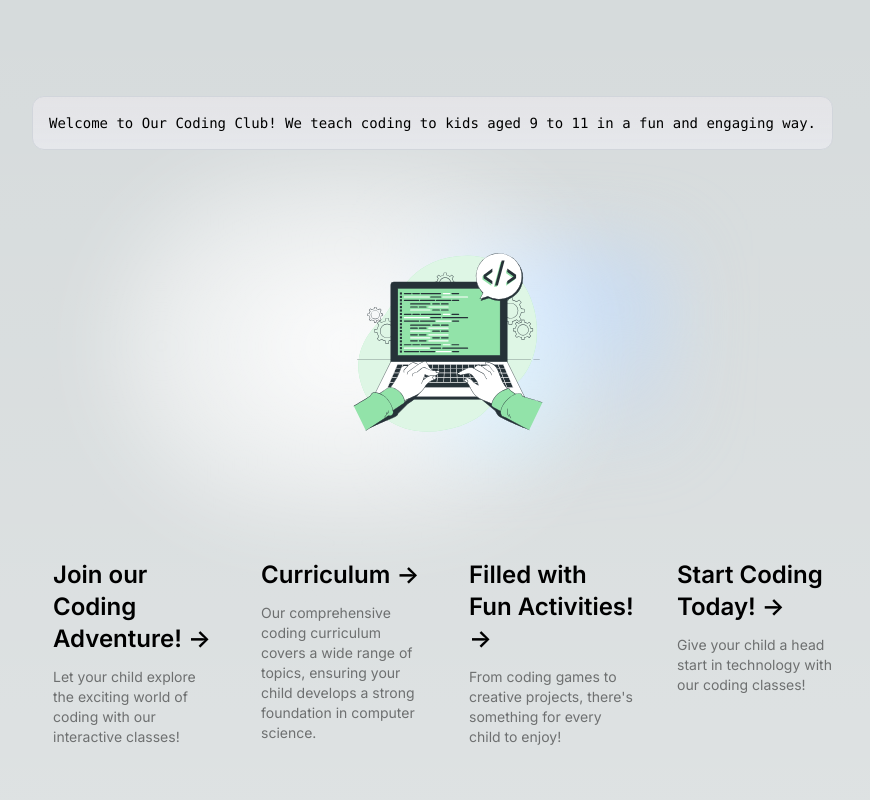
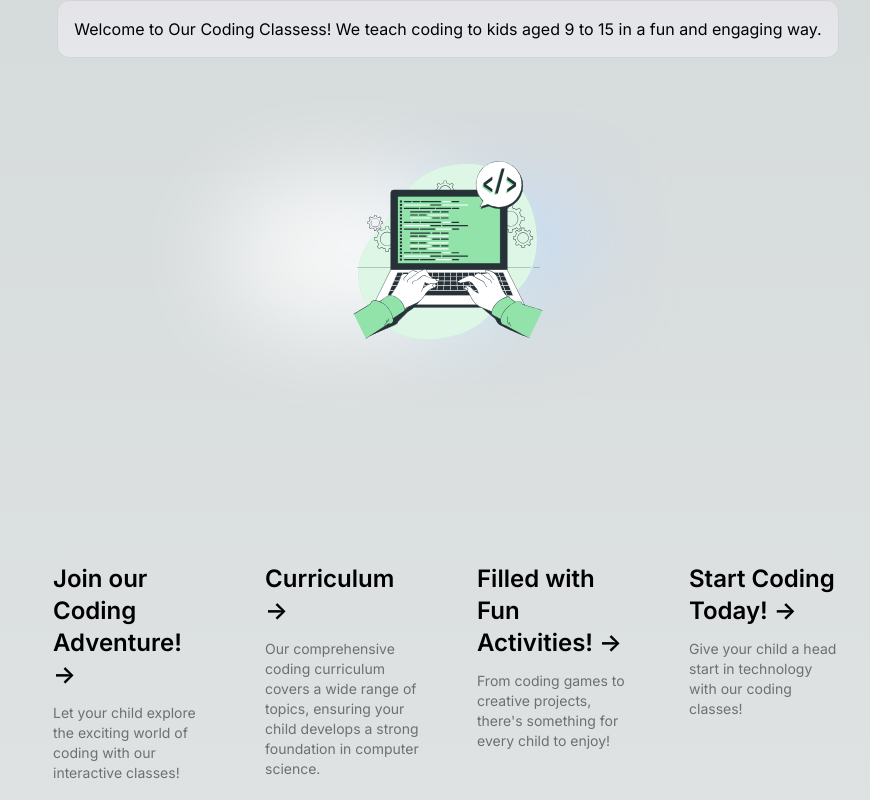
Before and after one commit to dIB59/study, a Next.js app in the folder study-here/: page / in a window 1280 px wide. Shown: the top 800 px of the page, without its empty margins (192-1062 px from the left). Built offline with nearby package versions, Linux system fonts and the light colour scheme.

Commit message:
website more mobile friendly

```diff
--- a/study-here/src/app/page.tsx
+++ b/study-here/src/app/page.tsx
@@ -1,15 +1,39 @@
 import Image from "next/image";
 
+
 export default function Home() {
+  function CardLink({ href, title, description }: { href: string, title: string, description: string }) {
+    return (
+        <a
+          href={href}
+          className="group rounded-lg border border-transparent px-5 py-4 transition-colors hover:border-gray-300 hover:bg-gray-100 hover:dark:border-neutral-700 hover:dark:bg-neutral-800/30 block"
+        >
+          <h2 className="mb-3 text-2xl font-semibold">
+              {title}{" "}
+              <span className="inline-block transition-transform group-hover:translate-x-1 motion-reduce:transform-none">
+                  -&gt;
+              </span>
+          </h2>
+          <p className="m-0 max-w-[30ch] text-sm opacity-50">
+              {description}
+          </p>
+      </a>
+    );
+  }
+
   return (
-    <main className="flex min-h-screen flex-col items-center justify-between">
-      <div className="z-10 w-full max-w-5xl items-center justify-between font-mono text-sm lg:flex p-24">
-        <p className="fixed left-0 top-0 flex w-full justify-center border-b border-gray-300 bg-gradient-to-b from-zinc-200 pb-6 pt-8 backdrop-blur-2xl dark:border-neutral-800 dark:bg-zinc-800/30 dark:from-inherit lg:static lg:w-auto lg:rounded-xl lg:border lg:bg-gray-200 lg:p-4 lg:dark:bg-zinc-800/30">
-          Welcome to Our Coding Club! We teach coding to kids aged 9 to 11 in a fun and engaging way.
+    <main className="flex flex-col items-center justify-between min-h-screen">
+      <div >
+        <p className="px-4 w-full text-center border-b
+         border-gray-300 bg-gradient-to-b
+         from-zinc-200 pb-6 pt-8 backdrop-blur-2xl
+         dark:border-neutral-800 dark:bg-zinc-800/30 dark:from-inherit lg:static lg:w-auto lg:rounded-xl lg:border
+         lg:bg-gray-200 lg:p-4 lg:dark:bg-zinc-800/30">
+          Welcome to Our Coding Classess! We teach coding to kids aged 9 to 15 in a fun and engaging way.
         </p>
       </div>
 
-      <div className="relative z-[-1] flex place-items-center before:absolute before:h-[300px] before:w-full before:-translate-x-1/2 before:rounded-full before:bg-gradient-radial before:from-white before:to-transparent before:blur-2xl before:content-[&apos;&apos;] after:absolute after:-z-20 after:h-[180px] after:w-full after:translate-x-1/3 after:bg-gradient-conic after:from-sky-200 after:via-blue-200 after:blur-2xl after:content-[&apos;&apos;] before:dark:bg-gradient-to-br before:dark:from-transparent before:dark:to-blue-700 before:dark:opacity-10 after:dark:from-sky-900 after:dark:via-[#0141ff] after:dark:opacity-40 sm:before:w-[480px] sm:after:w-[240px] before:lg:h-[360px]">
+      <div className="relative z-[-1] flex place-items-center p-6 lg:p-24 before:absolute before:h-[200px] before:w-[200px] before:-translate-x-1/2 before:rounded-full before:bg-gradient-radial before:from-white before:to-transparent before:blur-2xl before:content-[''] after:absolute after:-z-20 after:h-[120px] after:w-[120px] after:translate-x-1/3 after:bg-gradient-conic after:from-sky-200 after:via-blue-200 after:blur-2xl after:content-[''] before:dark:bg-gradient-to-br before:dark:from-transparent before:dark:to-blue-700 before:dark:opacity-10 after:dark:from-sky-900 after:dark:via-[#0141ff] after:dark:opacity-40 sm:before:w-[300px] sm:after:w-[180px]">
         <Image
           className="relative dark:drop-shadow-[0_0_0.3rem_#ffffff70] dark"
           src="/coding2.svg"
@@ -20,69 +44,14 @@ export default function Home() {
         />
       </div>
 
-      <div className="mb-32 grid text-center lg:mb-0 lg:w-full lg:max-w-5xl lg:grid-cols-4 lg:text-left p-24">
-        <a
-          href="#coding-adventure"
-          className="group rounded-lg border border-transparent px-5 py-4 transition-colors hover:border-gray-300 hover:bg-gray-100 hover:dark:border-neutral-700 hover:dark:bg-neutral-800/30"
-        >
-          <h2 className="mb-3 text-2xl font-semibold">
-            Join our Coding Adventure!{" "}
-            <span className="inline-block transition-transform group-hover:translate-x-1 motion-reduce:transform-none">
-              -&gt;
-            </span>
-          </h2>
-          <p className="m-0 max-w-[30ch] text-sm opacity-50">
-            Let your child explore the exciting world of coding with our interactive classes!
-          </p>
-        </a>
+      <section className="mb-32 grid text-center lg:mb-0 lg:w-full lg:max-w-5xl lg:grid-cols-4 lg:text-left p-6 lg:p-24 gap-4">
+        <CardLink href="#coding-adventure" title="Join our Coding Adventure!" description="Let your child explore the exciting world of coding with our interactive classes!" />
+        <CardLink href="#curriculum" title="Curriculum" description="Our comprehensive coding curriculum covers a wide range of topics, ensuring your child develops a strong foundation in computer science." />
+        <CardLink href="#fun-activities" title="Filled with Fun Activities!" description="From coding games to creative projects, there's something for every child to enjoy!" />
+        <CardLink href="#start-coding" title="Start Coding Today!" description="Give your child a head start in technology with our coding classes!" />
+      </section>
 
-        <a
-          href="#curriculum"
-          className="group rounded-lg border border-transparent px-5 py-4 transition-colors hover:border-gray-300 hover:bg-gray-100 hover:dark:border-neutral-700 hover:dark:bg-neutral-800/30"
-        >
-          <h2 className="mb-3 text-2xl font-semibold">
-            Curriculum{" "}
-            <span className="inline-block transition-transform group-hover:translate-x-1 motion-reduce:transform-none">
-              -&gt;
-            </span>
-          </h2>
-          <p className="m-0 max-w-[30ch] text-sm opacity-50">
-            Our comprehensive coding curriculum covers a wide range of topics, ensuring your child develops a strong foundation in computer science.
-          </p>
-        </a>
-
-        <a
-          href="#fun-activities"
-          className="group rounded-lg border border-transparent px-5 py-4 transition-colors hover:border-gray-300 hover:bg-gray-100 hover:dark:border-neutral-700 hover:dark:bg-neutral-800/30"
-        >
-          <h2 className="mb-3 text-2xl font-semibold">
-            Filled with Fun Activities!{" "}
-            <span className="inline-block transition-transform group-hover:translate-x-1 motion-reduce:transform-none">
-              -&gt;
-            </span>
-          </h2>
-          <p className="m-0 max-w-[30ch] text-sm opacity-50">
-            From coding games to creative projects, there&apos;s something for every child to enjoy!
-          </p>
-        </a>
-
-        <a
-          href="#start-coding"
-          className="group rounded-lg border border-transparent px-5 py-4 transition-colors hover:border-gray-300 hover:bg-gray-100 hover:dark:border-neutral-700 hover:dark:bg-neutral-800/30"
-        >
-          <h2 className="mb-3 text-2xl font-semibold">
-            Start Coding Today!{" "}
-            <span className="inline-block transition-transform group-hover:translate-x-1 motion-reduce:transform-none">
-              -&gt;
-            </span>
-          </h2>
-          <p className="m-0 max-w-[30ch] text-balance text-sm opacity-50">
-            Give your child a head start in technology with our coding classes!
-          </p>
-        </a>
-      </div>
-
-      <section id="coding-adventure" className="w-full max-w-5xl p-24 min-h-screen flex items-center justify-center">
+      <section id="coding-adventure" className="w-full max-w-5xl p-6 lg:p-24 min-h-screen flex items-center justify-center">
         <div className="grid grid-cols-1 md:grid-cols-2 gap-8 items-center">
           <Image
             src="/coding.svg"
@@ -104,7 +73,7 @@ export default function Home() {
         </div>
       </section>
 
-      <section id="curriculum" className="w-full max-w-5xl p-24 min-h-screen flex flex-col justify-center">
+      <section id="curriculum" className="w-full max-w-5xl p-6 lg:p-24 min-h-screen flex flex-col justify-center">
         <h2 className="text-3xl font-bold mb-6 text-center">Curriculum</h2>
         <p className="mb-6 text-center">
           Our comprehensive coding curriculum covers a wide range of topics, ensuring your child develops a strong foundation in computer science.
@@ -125,9 +94,8 @@ export default function Home() {
         </div>
       </section>
 
-      <section id="fun-activities" className="w-full max-w-5xl p-24 min-h-screen flex flex-col justify-center">
+      <section id="fun-activities" className="w-full max-w-5xl p-6 lg:p-24 min-h-screen flex flex-col justify-center">
         <h2 className="text-3xl font-bold mb-6">Filled with Fun Activities!</h2>
-        <p className="mb-6">Here are a few:</p>
         <div className="space-y-12">
           <div className="flex flex-col md:flex-row items-center gap-8">
             <Image
@@ -144,9 +112,6 @@ export default function Home() {
           </div>
           <div className="flex flex-col md:flex-row items-center gap-8">
             <div>
-              <h3 className="text-xl font-semibold mb-2">Great Question of Life</h3>
-              <p>A cosmic quest where you&apos;re asked the ultimate question—input 42, forty-two, or forty two, and get a mystical &quot;Yes&quot;; say anything else, and receive a cosmic &quot;No.&quot;</p>
-            </div>
             <Image
               src="/space.svg"
               alt="Deep Thought"
@@ -154,6 +119,10 @@ export default function Home() {
               height={180}
               priority
             />
+            </div>
+              <h3 className="text-xl font-semibold mb-2">Great Question of Life</h3>
+              <p>A cosmic quest where you&apos;re asked the ultimate question—input 42, forty-two, or forty two, and get a mystical &quot;Yes&quot;; say anything else, and receive a cosmic &quot;No.&quot;</p>
+
           </div>
           <div className="flex flex-col md:flex-row items-center gap-8">
             <Image
@@ -171,14 +140,18 @@ export default function Home() {
         </div>
       </section>
 
-      <section id="start-coding" className="w-full max-w-5xl p-24 min-h-screen flex flex-col justify-center">
+      <section id="start-coding" className="w-full max-w-5xl p-6 lg:p-24 min-h-screen flex flex-col justify-center">
         <h2 className="text-3xl font-bold mb-6">Start Coding Today!</h2>
         <p className="mb-6">
-          Give your child a head start in technology with our coding classes! Enroll now and watch as they develop skills that will serve them for a lifetime. Our classes are designed to be accessible and enjoyable for kids aged 9 to 11, making it easy for them to start their coding journey.
+          Give your child a head start in technology with our coding classes! Enroll now and watch as they develop skills that will serve them for a lifetime. Our classes are designed to be accessible and enjoyable for kids aged 9 to 15, making it easy for them to start their coding journey.
         </p>
-        <p className="mb-6">For more information and to enroll, please contact us at:</p>
-        <p>Email: info@codingclub.com</p>
-        <p>Phone: (123) 456-7890</p>
+        <div className="contact-info mb-6 bg-gray-800 text-white p-4 rounded-lg shadow-md">
+          <p className="text-lg font-semibold mb-2">Contact Information</p>
+          <p className="text-sm">For more information and to enroll, please contact us at:</p>
+          <div className="mt-2">
+              <p className="text-sm">Email: <a href="mailto:learncodecraftacademy@gmail.com" className="text-blue-300 hover:text-blue-200 hover:underline">LearnCodecraftAcademy@gmail.com</a></p>
+          </div>
+        </div>
       </section>
     </main>
   );
```
